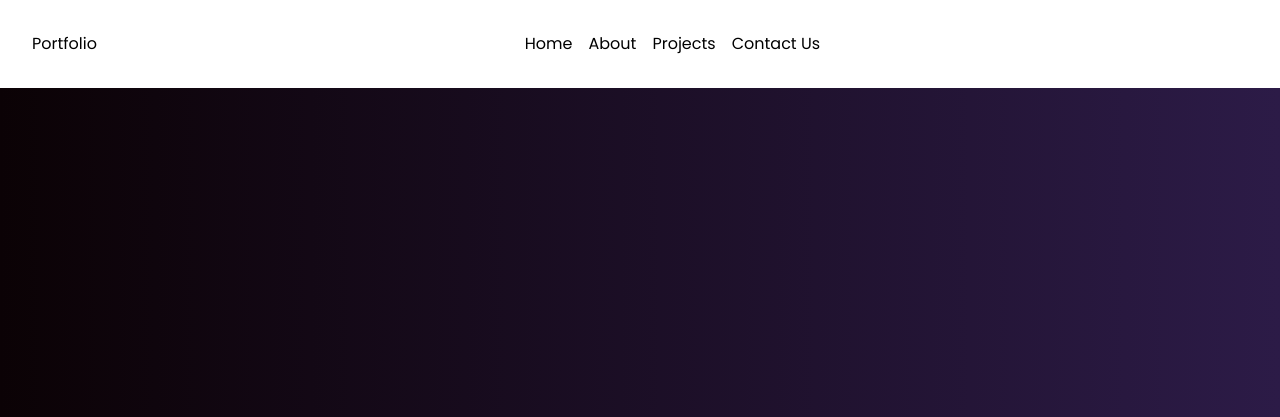
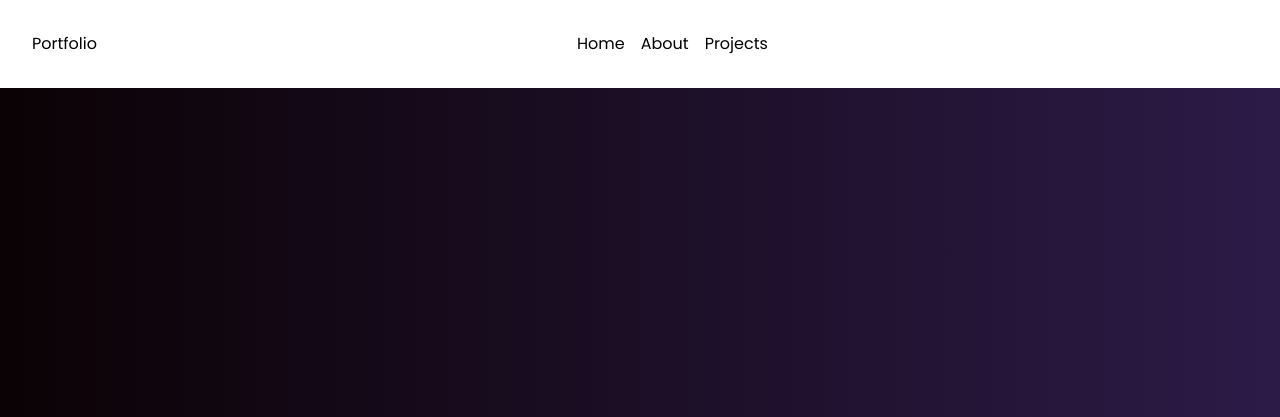
Before and after one commit to HugsGaming/portfollio, an Astro site: page / in a window 1280 px wide. Shown: the top 417 px of the page. Built offline with nearby package versions, Linux system fonts and the light colour scheme; Astro itself is replaced by a stand-in of ours; what tailwind-clip-path would draw is missing.

Commit message:
Temporarly Remove contact link

```diff
--- a/src/components/Navbar.jsx
+++ b/src/components/Navbar.jsx
@@ -21,9 +21,6 @@ function Navbar() {
                         <li>
                             <a className='hover:text-gray-500' href="/projects">Projects</a>
                         </li>
-                        <li>
-                            <a className='hover:text-gray-500' href="/contact">Contact Us</a>
-                        </li>
                     </ul>
                 </div>
                 <div className='flex items-center gap-6' onClick={handleMenuClick}>
```
